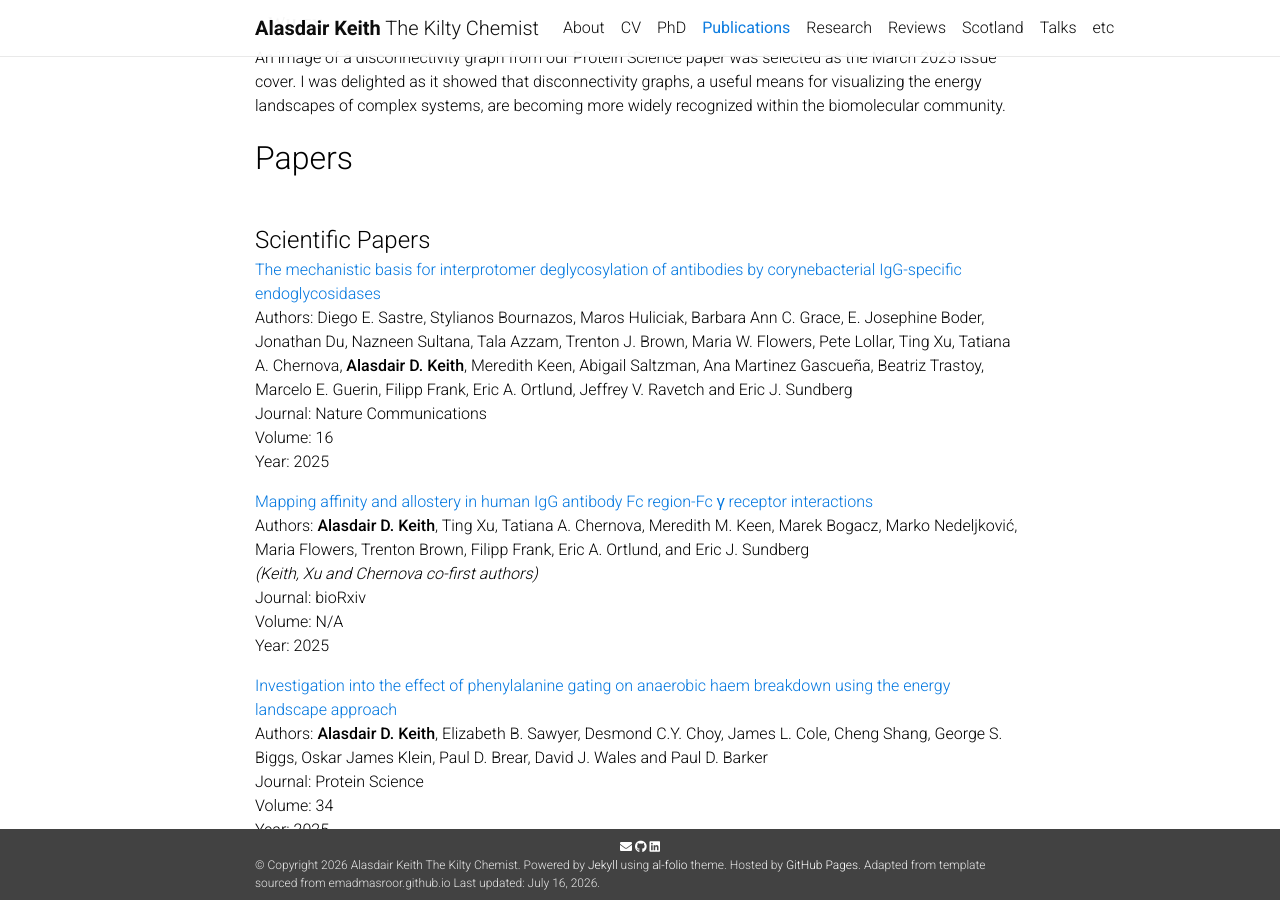
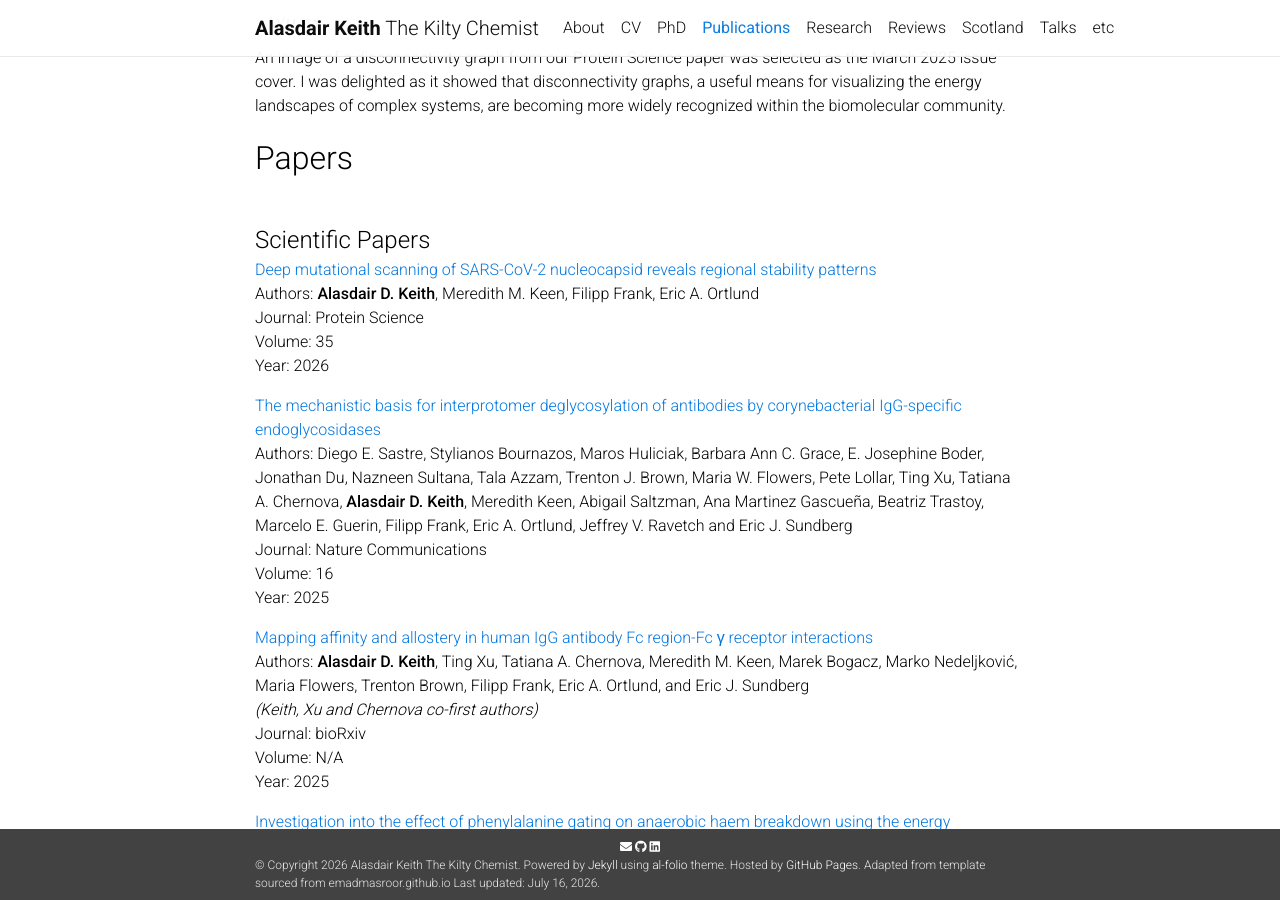
Before and after one commit to AlasdairKeith/AlasdairKeith.github.io, a Jekyll site: the page built from docs/_pages/Papers.md, in a window 1280 px wide and 900 px high, scrolled down 679 px. Built offline with Jekyll 4.4.1, drawn with Linux system fonts in a browser that asks for light colours; nearby versions of some CDN libraries; a style sheet for code colours, icons or effects is not loaded.

Commit message:
new paper

```diff
--- a/docs/_pages/Papers.md
+++ b/docs/_pages/Papers.md
@@ -14,6 +14,12 @@ nav: true
 
 <font size="6"> Papers</font><br>
 <font size="5"> Scientific Papers</font>
+
+[Deep mutational scanning of SARS-CoV-2 nucleocapsid reveals regional stability patterns](https://onlinelibrary.wiley.com/doi/10.1002/pro.70706)<br>
+Authors: **Alasdair D. Keith**, Meredith M. Keen, Filipp Frank, Eric A. Ortlund<br>
+Journal: Protein Science<br>
+Volume: 35<br>
+Year: 2026
 
 [The mechanistic basis for interprotomer deglycosylation of antibodies by corynebacterial IgG-specific endoglycosidases](https://www.nature.com/articles/s41467-025-60986-w)<br>
 Authors: Diego E. Sastre, Stylianos Bournazos, Maros Huliciak, Barbara Ann C. Grace, E. Josephine Boder, Jonathan Du, Nazneen Sultana, Tala Azzam, Trenton J. Brown, Maria W. Flowers, Pete Lollar, Ting Xu, Tatiana A. Chernova, **Alasdair D. Keith**, Meredith Keen, Abigail Saltzman, Ana Martinez Gascueña, Beatriz Trastoy, Marcelo E. Guerin, Filipp Frank, Eric A. Ortlund, Jeffrey V. Ravetch and Eric J. Sundberg<br>
```
